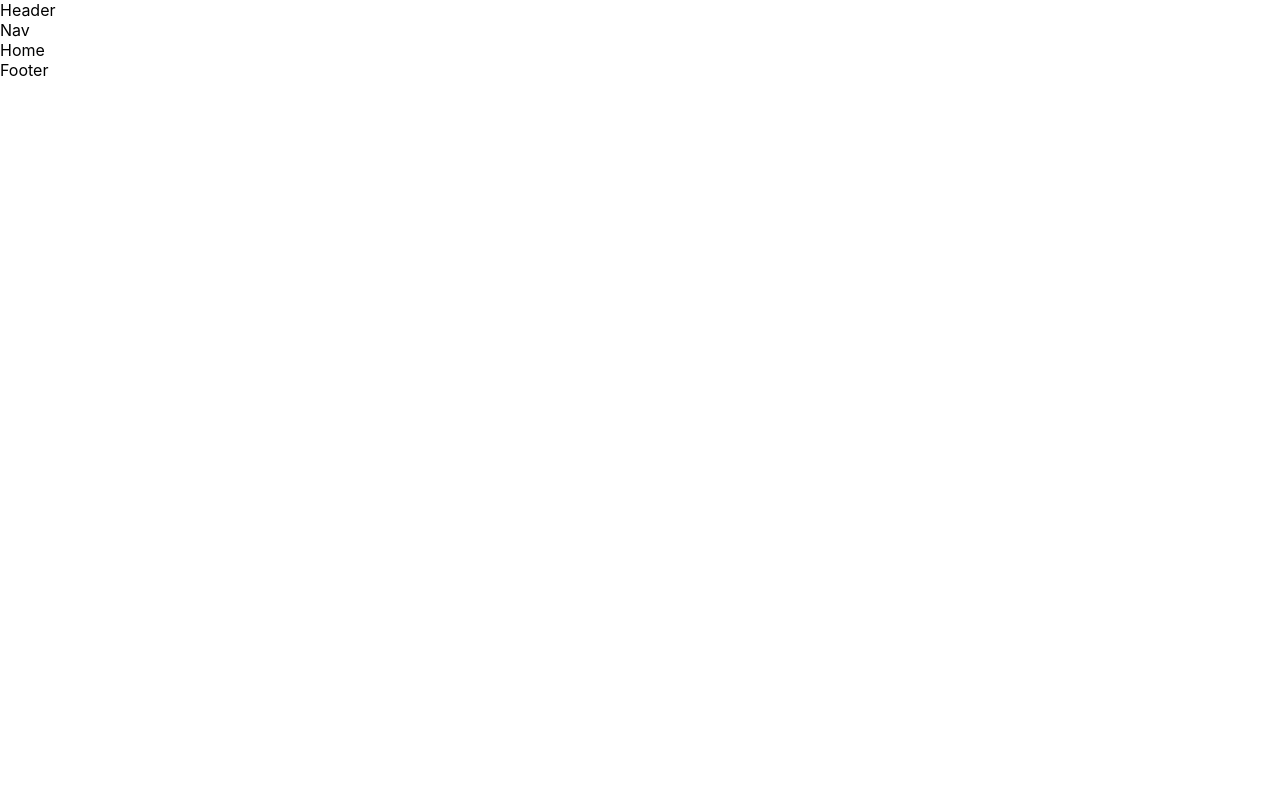
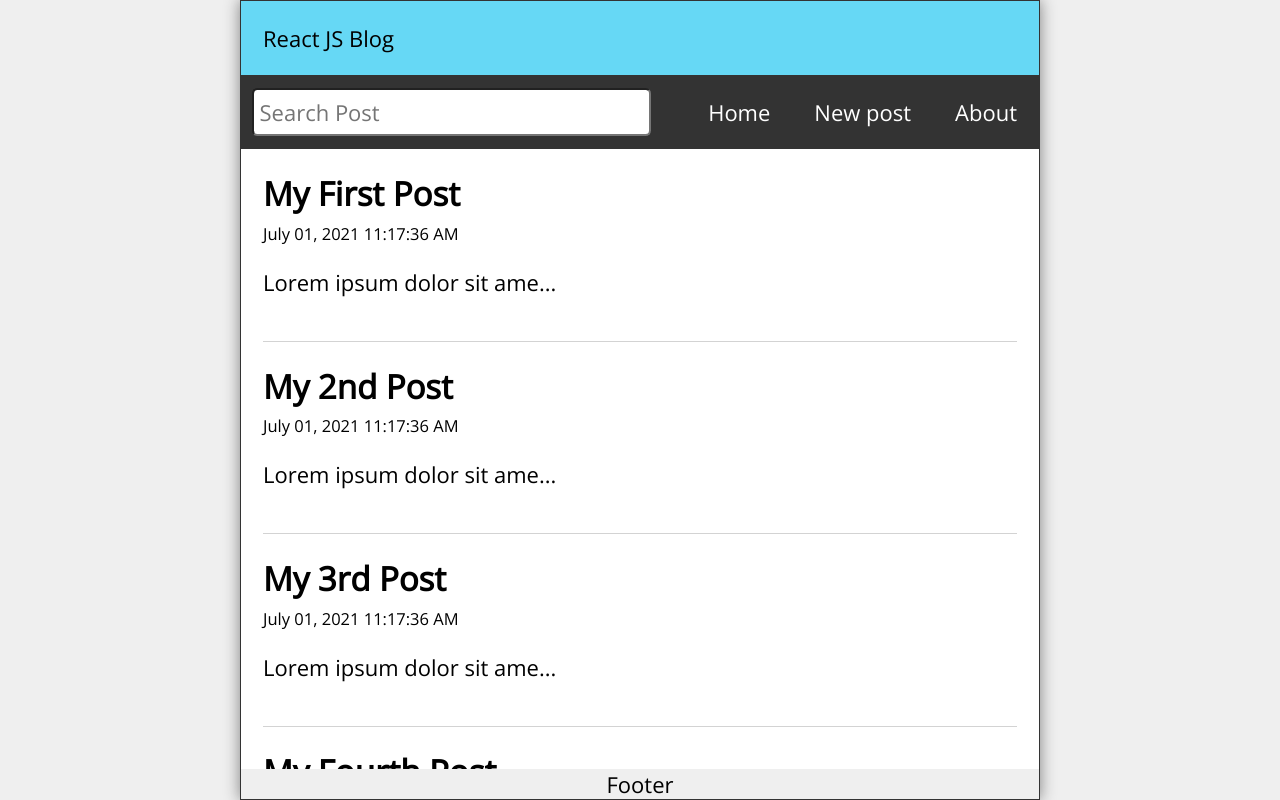
Before and after one commit to web2cap/react_for_begginers_16, a React (Create React App) app: page / in a window 1280 px wide. Built offline with nearby package versions, Linux system fonts and the light colour scheme.

Commit message:
nav, home, styles

```diff
--- a/src/App.js
+++ b/src/App.js
@@ -10,12 +10,48 @@
 import Missing from "./Missing";
 
 function App() {
+  const [posts, setPosts] = useState([
+    {
+      id: 1,
+      title: "My First Post",
+      datetime: "July 01, 2021 11:17:36 AM",
+      body: "Lorem ipsum dolor sit amet consectetur adipisicing elit. Quis consequatur expedita, assumenda similique non optio! Modi nesciunt excepturi corrupti atque blanditiis quo nobis, non optio quae possimus illum exercitationem ipsa!"
+    },
+    {
+      id: 2,
+      title: "My 2nd Post",
+      datetime: "July 01, 2021 11:17:36 AM",
+      body: "Lorem ipsum dolor sit amet consectetur adipisicing elit. Quis consequatur expedita, assumenda similique non optio! Modi nesciunt excepturi corrupti atque blanditiis quo nobis, non optio quae possimus illum exercitationem ipsa!"
+    },
+    {
+      id: 3,
+      title: "My 3rd Post",
+      datetime: "July 01, 2021 11:17:36 AM",
+      body: "Lorem ipsum dolor sit amet consectetur adipisicing elit. Quis consequatur expedita, assumenda similique non optio! Modi nesciunt excepturi corrupti atque blanditiis quo nobis, non optio quae possimus illum exercitationem ipsa!"
+    },
+    {
+      id: 4,
+      title: "My Fourth Post",
+      datetime: "July 01, 2021 11:17:36 AM",
+      body: "Lorem ipsum dolor sit amet consectetur adipisicing elit. Quis consequatur expedita, assumenda similique non optio! Modi nesciunt excepturi corrupti atque blanditiis quo nobis, non optio quae possimus illum exercitationem ipsa!"
+    }
+  ])
+  const [search, setSearch] = useState('')
+  const [searchResults, setSearchResults] = useState([])
 
   const navigate = useNavigate()
   return (
     <Routes>
-      <Route path="/" element={<Layout />}>
-        <Route index element={<Home />} />
+      <Route
+        path="/"
+        element={
+          <Layout
+            search={search}
+            setSearch={setSearch}
+          />
+        }
+      >
+        <Route index element={<Home posts={posts} />} />
         <Route path="post">
           <Route index element={<NewPost />} />
           <Route path=":id" element={<PostPage />} />
--- /dev/null
+++ b/src/Feed.js
@@ -0,0 +1,13 @@
+import Post from "./Post"
+
+const Feed = ({ posts }) => {
+    return (
+        <>
+            {posts.map(post => (
+                <Post key={post.id} post={post} />
+            ))}
+        </>
+    )
+}
+
+export default Feed
--- a/src/Header.js
+++ b/src/Header.js
@@ -1,8 +1,8 @@
 import React from 'react'
 
-const Header = () => {
+const Header = ({ title }) => {
     return (
-        <header>Header</header>
+        <header className='Header'>{title}</header>
     )
 }
 
--- a/src/Home.js
+++ b/src/Home.js
@@ -1,8 +1,15 @@
-import React from 'react'
+import Feed from "./Feed"
 
-const Home = () => {
+const Home = ({ posts }) => {
     return (
-        <main>Home</main>
+        <main className='Home'>
+            {posts.length ? (
+                <Feed posts={posts} />
+            ) : (
+                <h2>No posts to display</h2>
+            )
+            }
+        </main >
     )
 }
 
--- a/src/Layout.js
+++ b/src/Layout.js
@@ -4,11 +4,14 @@
 import Nav from './Nav'
 import Footer from "./Footer";
 
-const Layout = () => {
+const Layout = ({ search, setSearch }) => {
     return (
         <div className="App">
-            <Header />
-            <Nav />
+            <Header title="React JS Blog" />
+            <Nav
+                search={search}
+                setSearch={setSearch}
+            />
             <Outlet />
             <Footer />
         </div>
--- a/src/Nav.js
+++ b/src/Nav.js
@@ -1,8 +1,25 @@
-import React from 'react'
+import { Link } from "react-router-dom"
 
-const Nav = () => {
+const Nav = ({ search, setSearch }) => {
     return (
-        <nav>Nav</nav>
+        <nav className='Nav'>
+            <form className='searchForm'
+                onSubmit={(e) => e.preventDefault()}>
+                <label htmlFor='search'>Search Post</label>
+                <input
+                    id='search'
+                    type='text'
+                    placeholder='Search Post'
+                    value={search}
+                    onChange={(e) => setSearch(e.target.value)}
+                />
+            </form>
+            <ul>
+                <li><Link to="/">Home</Link></li>
+                <li><Link to="/post">New post</Link></li>
+                <li><Link to="/about">About</Link></li>
+            </ul>
+        </nav>
     )
 }
 
--- /dev/null
+++ b/src/Post.js
@@ -0,0 +1,19 @@
+import { Link } from "react-router-dom"
+
+const Post = ({ post }) => {
+    return (
+        <article className="post">
+            <Link to={`/post/${post.id}`}>
+                <h2>{post.title}</h2>
+                <p className="postDate">{post.datetime}</p>
+            </Link>
+            <p className="postBody">{
+                (post.body).length <= 25
+                    ? post.body
+                    : `${(post.body).slice(0, 25)}...`
+            }</p>
+        </article>
+    )
+}
+
+export default Post
--- a/src/index.css
+++ b/src/index.css
@@ -1,13 +1,278 @@
+@import url('https://fonts.googleapis.com/css2?family=Open+Sans&display=swap');
+
+* {
+  margin: 0;
+  padding: 0;
+  box-sizing: border-box;
+}
+
+html {
+  font-size: 16px;
+}
+
 body {
-  margin: 0;
-  font-family: -apple-system, BlinkMacSystemFont, 'Segoe UI', 'Roboto', 'Oxygen',
-    'Ubuntu', 'Cantarell', 'Fira Sans', 'Droid Sans', 'Helvetica Neue',
-    sans-serif;
+  min-height: 100vh;
+  font-family: 'Open Sans', sans-serif;
   -webkit-font-smoothing: antialiased;
   -moz-osx-font-smoothing: grayscale;
+  display: flex;
+  background-color: #efefef;
 }
 
-code {
-  font-family: source-code-pro, Menlo, Monaco, Consolas, 'Courier New',
-    monospace;
+#root {
+  flex-grow: 1;
+  display: flex;
+  justify-content: center;
+  align-items: center;
 }
+
+.App {
+  width: 100%;
+  max-width: 800px;
+  height: 100vh;
+  display: flex;
+  flex-direction: column;
+  justify-content: flex-start;
+  align-items: center;
+  border: 1px solid #333;
+  box-shadow: 0px 0px 15px gray;
+}
+
+.Header,
+.Footer {
+  width: 100%;
+  background-color: #66d8f5;
+  padding: 1rem;
+  display: flex;
+  justify-content: space-between;
+  align-items: center;
+}
+
+.Header h1 {
+  font-size: 1.5rem;
+}
+
+.Header svg {
+  font-size: 2rem;
+}
+
+.Footer {
+  padding: 0.75rem;
+  display: grid;
+  place-content: center;
+}
+
+.Nav {
+  width: 100%;
+  background-color: #333;
+  display: flex;
+  flex-direction: column;
+  justify-content: flex-start;
+  align-items: flex-start;
+}
+
+.searchForm {
+  width: 80%;
+  padding: 1rem 0 0 0.75rem;
+}
+
+.searchForm input[type="text"] {
+  font-family: 'Open Sans', sans-serif;
+  width: 100%;
+  min-height: 48px;
+  font-size: 1rem;
+  padding: 0.25rem;
+  border-radius: 0.25rem;
+  outline: none;
+}
+
+.searchForm label {
+  position: absolute;
+  left: -99999px;
+}
+
+.Nav ul {
+  color: #fff;
+  list-style-type: none;
+  display: flex;
+  flex-wrap: nowrap;
+  align-items: center;
+}
+
+.Nav li {
+  padding: 1rem;
+}
+
+.Nav li:hover,
+.Nav li:focus {
+  padding: 1rem;
+}
+
+.Nav li a {
+  color: #fff;
+  text-decoration: none;
+}
+
+.Nav li:hover,
+.Nav li:focus,
+.Nav li:hover a,
+.Nav li:focus a {
+  background-color: #eee;
+  color: #333;
+}
+
+.Nav li:hover a,
+.Nav li:focus a {
+  cursor: pointer;
+}
+
+.Home,
+.NewPost,
+.PostPage,
+.About,
+.Missing {
+  width: 100%;
+  flex-grow: 1;
+  padding: 1rem;
+  overflow-y: auto;
+  background-color: #fff;
+}
+
+.post {
+  margin-top: 1rem;
+  padding-bottom: 1rem;
+  border-bottom: 1px solid lightgray;
+}
+
+.Home .post a {
+  text-decoration: none;
+}
+
+.Home .post a,
+.Home .post a:visited {
+  color: #000;
+}
+
+.post:first-child {
+  margin-top: 0;
+}
+
+.post:last-child {
+  border-bottom: none;
+}
+
+.postDate {
+  font-size: 0.75rem;
+  margin-top: 0.25rem;
+}
+
+.postBody {
+  margin: 1rem 0;
+}
+
+.newPostForm {
+  display: flex;
+  flex-direction: column;
+}
+
+.newPostForm label {
+  margin-top: 1rem;
+}
+
+.newPostForm input[type='text'],
+.newPostForm textarea {
+  font-family: 'Open Sans', sans-serif;
+  width: 100%;
+  min-height: 48px;
+  font-size: 1rem;
+  padding: 0.25rem;
+  border-radius: 0.25rem;
+  margin-right: 0.25rem;
+  outline: none;
+}
+
+.newPostForm textarea {
+  height: 100px;
+}
+
+.newPostForm button {
+  margin-top: 1rem;
+  height: 48px;
+  min-width: 48px;
+  border-radius: 10px;
+  padding: 0.5rem;
+  font-size: 1rem;
+  cursor: pointer;
+}
+
+.Missing h2,
+.PostPage h2,
+.Missing p,
+.PostPage p {
+  margin-bottom: 1rem;
+}
+
+.PostPage button {
+  height: 48px;
+  min-width: 48px;
+  border-radius: 0.25rem;
+  padding: 0.5rem;
+  font-size: 1rem;
+  background-color: red;
+  color: #fff;
+  cursor: pointer;
+}
+
+.statusMsg {
+  margin-top: 2rem;
+}
+
+@media only screen and (min-width: 610px) {
+  html {
+    font-size: 22px;
+  }
+
+  .Header h1 {
+    font-size: 2rem;
+  }
+
+  .Nav {
+    flex-direction: row;
+    flex-wrap: nowrap;
+    justify-content: space-between;
+    align-items: center;
+  }
+
+  .Nav ul {
+    text-align: right;
+  }
+
+  .Nav li:hover,
+  .Nav li:focus,
+  .Nav li:hover a,
+  .Nav li:focus a {
+    background-color: #eee;
+    color: #333;
+  }
+
+  .searchForm {
+    width: 50%;
+    padding: .5rem 0;
+  }
+
+  .searchForm input[type="text"] {
+    margin-left: 0.5rem;
+  }
+
+  .newPostForm textarea {
+    height: 300px;
+  }
+}
+
+@media only screen and (min-width: 992px) {
+
+  .Header svg {
+    font-size: 3rem;
+  }
+
+}
```
